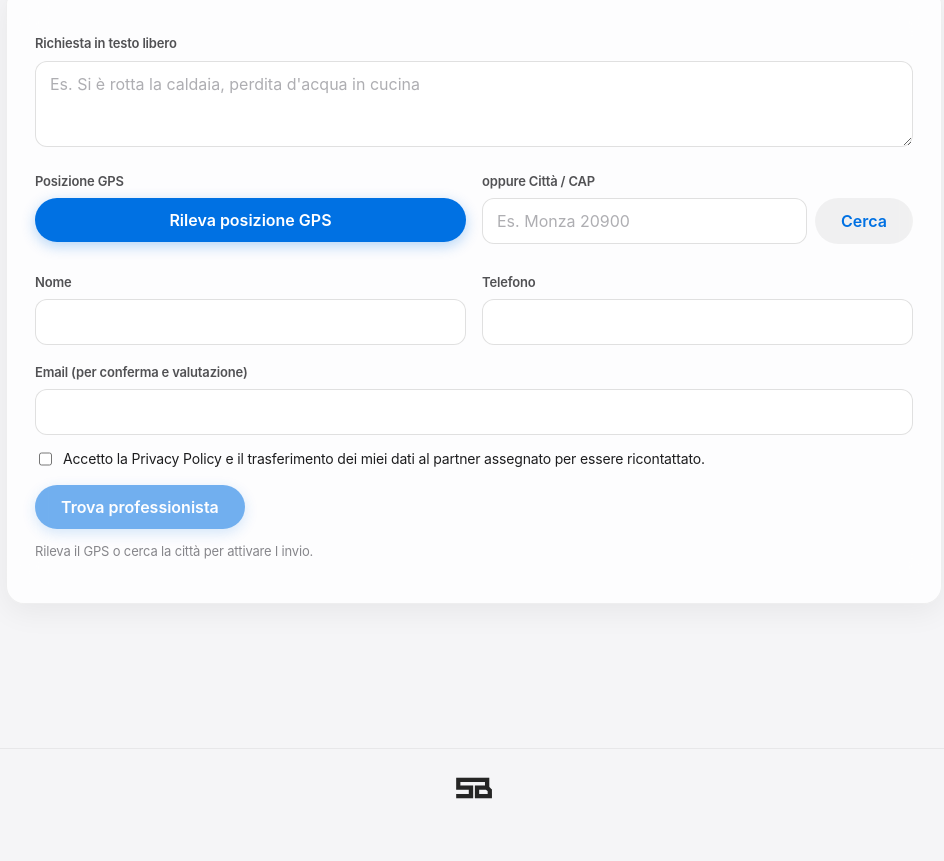
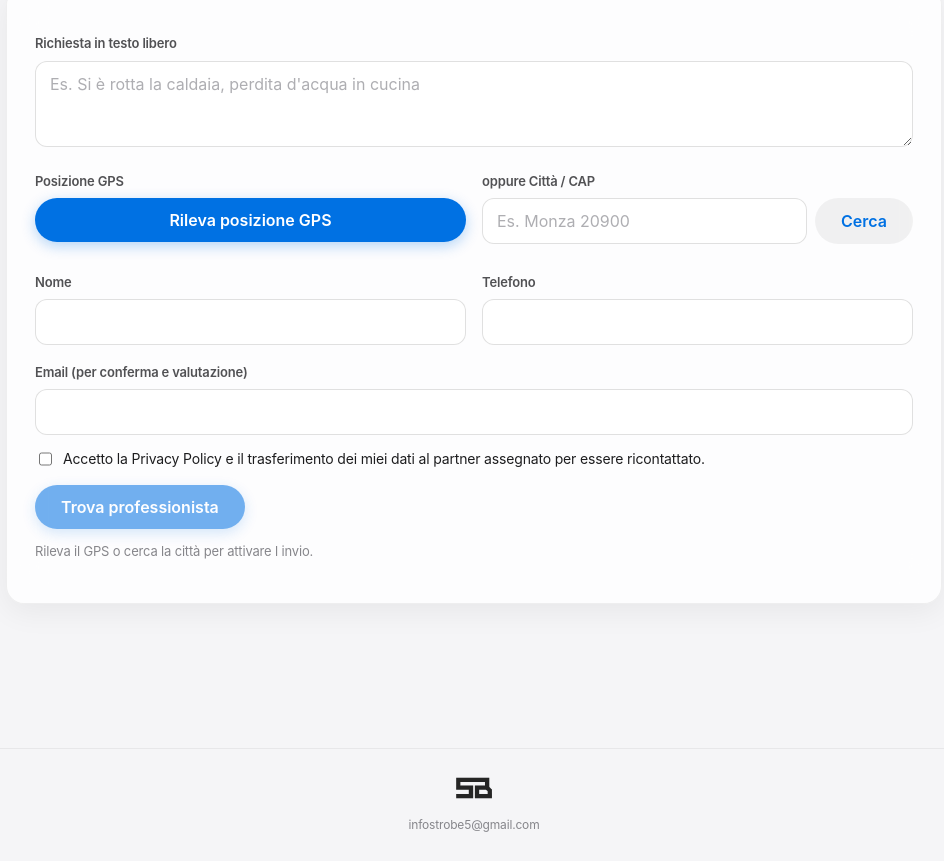
Before and after one commit to donaldkevin765-maker/smart-lead-routing, a Next.js app: page / in a window 1280 px wide. Shown: the part 706-1567 px from the top of the page, without its empty margins (166-1110 px from the left). Before the commit the page ends 1540 px from the top, so only its background shows below. Built offline with nearby package versions, Linux system fonts and the light colour scheme.

Commit message:
Rimosso telefono da pagina partner (solo email) + footer email infostrobe5@gmail.com

```diff
--- a/src/app/layout.tsx
+++ b/src/app/layout.tsx
@@ -24,11 +24,14 @@ export default function RootLayout({ children }: { children: React.ReactNode })
           </div>
         </nav>
         <div className="container">{children}</div>
-        {/* Footer minimale — solo mark, come da richiesta */}
+        {/* Footer minimale — solo mark + email STROBE */}
         <footer style={{ borderTop: '1px solid var(--card-border)', marginTop: 64, padding: '28px 0', textAlign: 'center' }}>
           <a href="https://shop-brianza.com" target="_blank" rel="noopener" aria-label="Shop Brianza" style={{ display: 'inline-flex', alignItems: 'center', justifyContent: 'center', textDecoration: 'none' }}>
             <img src="/shop-brianza.svg" alt="" width={36} height={22} style={{ opacity: 0.85 }} />
           </a>
+          <div style={{ marginTop: 10, fontSize: 12, color: 'var(--muted)' }}>
+            <a href="mailto:infostrobe5@gmail.com" style={{ color: 'var(--muted)', textDecoration: 'none' }}>infostrobe5@gmail.com</a>
+          </div>
         </footer>
       </body>
     </html>
--- a/src/app/p/[id]/page.tsx
+++ b/src/app/p/[id]/page.tsx
@@ -55,9 +55,8 @@ export default async function PartnerPage({ params }: { params: Promise<{ id: st
         <p className="muted" style={{ margin: '8px 0 0', fontSize: 14 }}>
           {p.services_offered.map((s) => <span key={s} className="chip on" style={{ marginRight: 6 }}>{s}</span>)} · Raggio {p.coverage_radius_km}km · Monza Brianza
         </p>
-        {/* Contatti sotto logo — come pagine professionali */}
+        {/* Contatti sotto logo — come pagine professionali, senza telefono */}
         <div style={{ display: 'flex', flexWrap: 'wrap', gap: 12, marginTop: 12, fontSize: 13, background: '#fff', border: '1px solid var(--card-border)', borderRadius: 12, padding: '10px 14px' }}>
-          <span>📞 <strong>{p.phone}</strong></span>
           <span>✉️ {p.email}</span>
           <span>📍 Monza Brianza · {p.coverage_radius_km}km</span>
           <span>🕒 Verificato STROBE</span>
@@ -83,9 +82,9 @@ export default async function PartnerPage({ params }: { params: Promise<{ id: st
           <h2 style={{ marginTop: 0 }}>Dati fondamentali</h2>
           <div style={{ display: 'grid', gridTemplateColumns: '1fr 1fr', gap: 12, fontSize: 14 }}>
             <div><span className="muted">Servizi</span><br /><strong>{p.services_offered.join(', ')}</strong></div>
-            <div><span className="muted">Telefono</span><br /><strong>{p.phone}</strong></div>
             <div><span className="muted">Email</span><br /><strong style={{ wordBreak: 'break-all' }}>{p.email}</strong></div>
             <div><span className="muted">Disponibilità</span><br /><strong>Verificata STROBE · {p.credits} crediti</strong></div>
+            <div><span className="muted">Zona</span><br /><strong>{p.coverage_radius_km}km da Monza</strong></div>
           </div>
           <div style={{ marginTop: 16 }}>
             <a href={`/?prompt=${encodeURIComponent(p.services_offered[0] + ' a Monza')}&partner=${p.id}`} style={{ display: 'inline-flex', alignItems: 'center', gap: 8, background: '#111', color: '#fff', padding: '12px 20px', borderRadius: 999, fontSize: 14, fontWeight: 600, textDecoration: 'none', letterSpacing: '-0.01em' }}>
```
